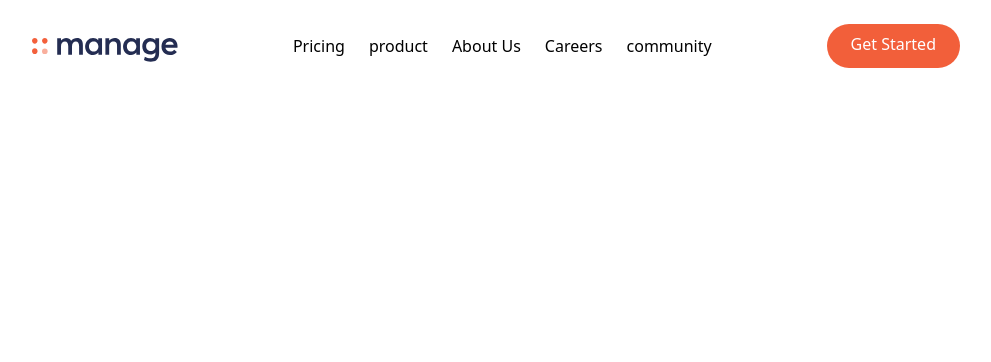
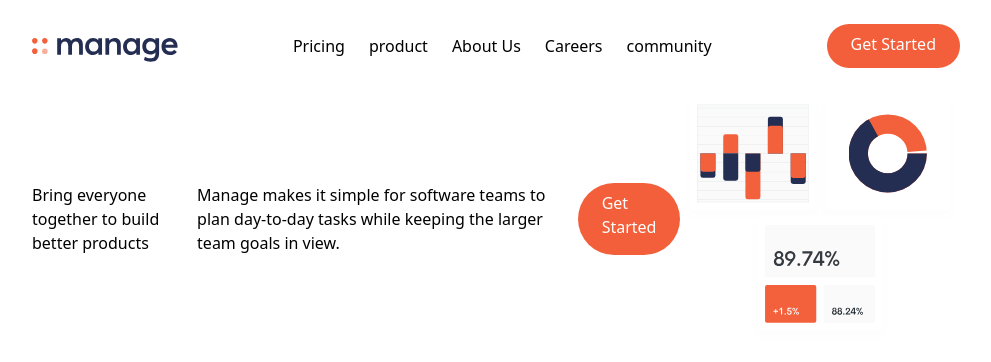
Before and after one commit to brian-ambani/tailwind-project, a website: page index.html in a window 1280 px wide. Shown: the whole page, without its empty margins (144-1135 px from the left). Drawn offline with Linux system fonts and the light colour scheme.

Commit message:
updated the hero section

```diff
--- a/index.html
+++ b/index.html
@@ -28,5 +28,32 @@
             baseline hover:bg-brightRedLight">Get Started</a>
         </div>
     </nav>
+
+    <!-- Hero section -->
+    <section id="hero">
+        <div class="container flex flex-col-reverse md:flex-row
+        items-center px-6 mx-auto mt-10 space-y-0 md:space-y-0">
+        <!-- Left item -->
+        <div class="flex flex-col mb-32 space-y-12 md:w-1/2">
+            <h1 class="max-w-md text-4xl font-bold text-center md:text-5xl
+            md:text-left">
+                Bring everyone together to build better products
+            </h1>
+            <p class="max-w-sm text-center text-darkGrayishBlue md:text-left">
+                Manage makes it simple for software teams to plan
+                day-to-day tasks
+                while keeping the larger team goals in view.
+            </p>
+            <div class="flex justify-center md:justify-start">
+                <a href="" class="p-3 px-6 pt-2 text-white bg-brightRed rounded-full
+            baseline hover:bg-brightRedLight">Get Started</a>
+            </div>
+        </div>
+        <!-- Right item -->
+        <div class="md:w-1/2">
+            <img src="img/illustration-intro.svg" alt="">
+        </div>
+    </div>
+    </section>
 </body>
 </html>
```
